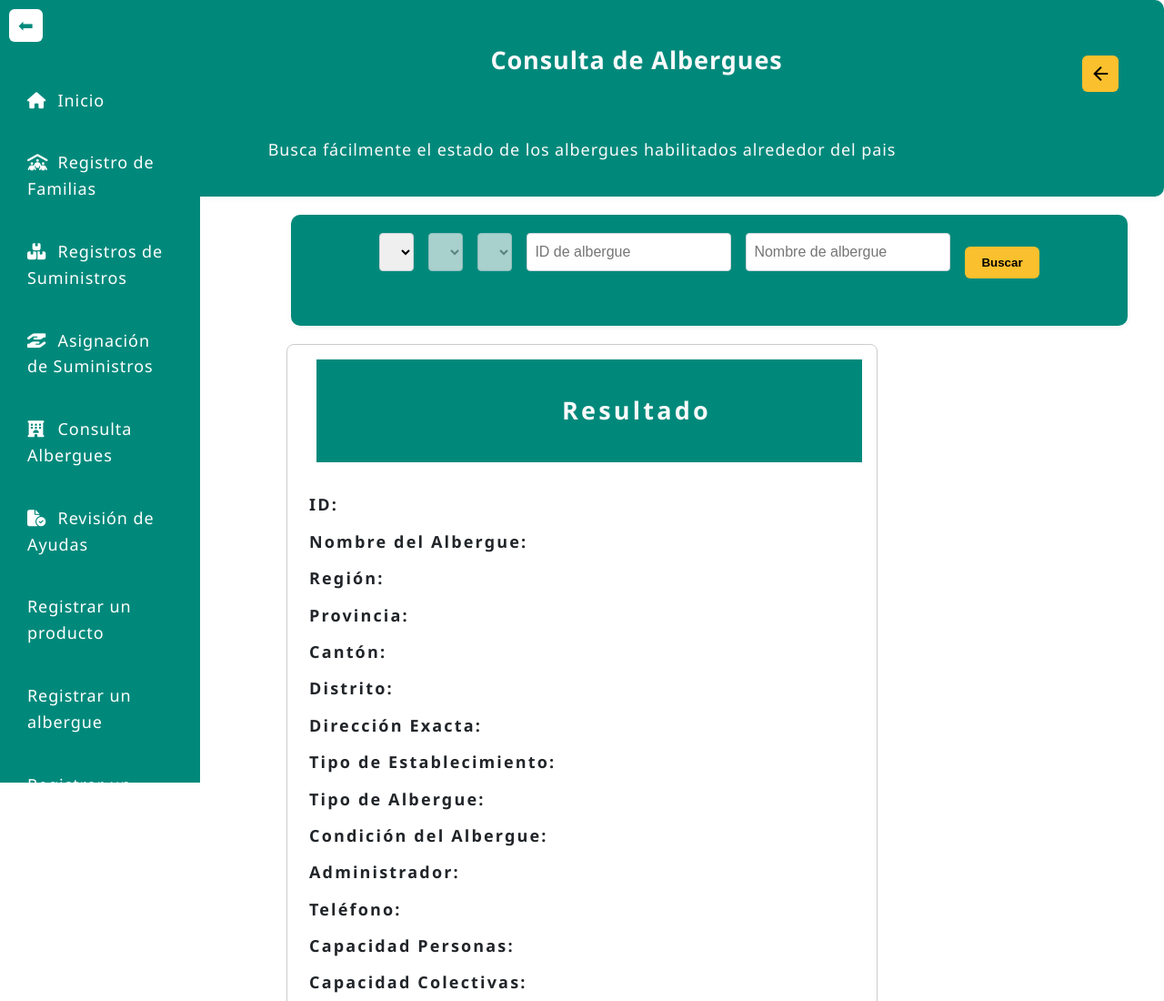
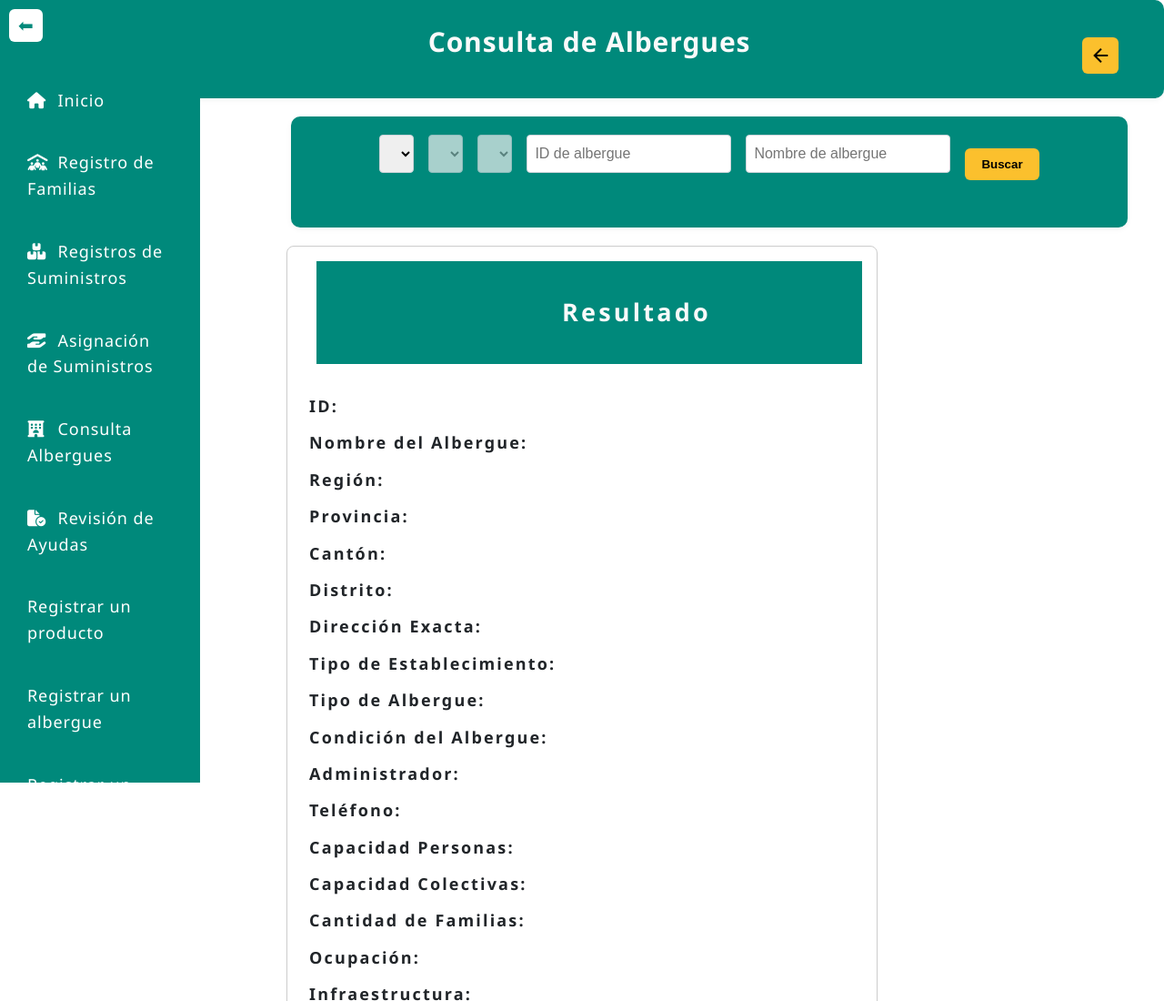
Before and after one commit to Derek-GB/IntegradorI2025, a plain HTML site: page pages/grupo2/consultaAlbergues.html in a window 1280 px wide. Shown: the top 1100 px of the page at 91% size. Drawn offline with nearby package versions, Linux system fonts and the light colour scheme; no server answers.

Commit message:
cambio de consulta albergue

```diff
--- a/pages/grupo2/consultaAlbergues.html
+++ b/pages/grupo2/consultaAlbergues.html
@@ -49,7 +49,7 @@
 
 
   <div class="container text-center">
-    <h2>
+   <h2 style="font-size: 30px; margin: 5px 0; padding: 5px 0;">
   <button
     onclick="window.location.href='../inicio.html'"
     type="button"
@@ -63,7 +63,8 @@
   </button>
   Consulta de Albergues
 </h2>
-    <p>Busca fácilmente el estado de los albergues habilitados alrededor del pais</p>
+
+
 
   </div>
 
```
Lines whose indentation alone changed are shown as unchanged.
